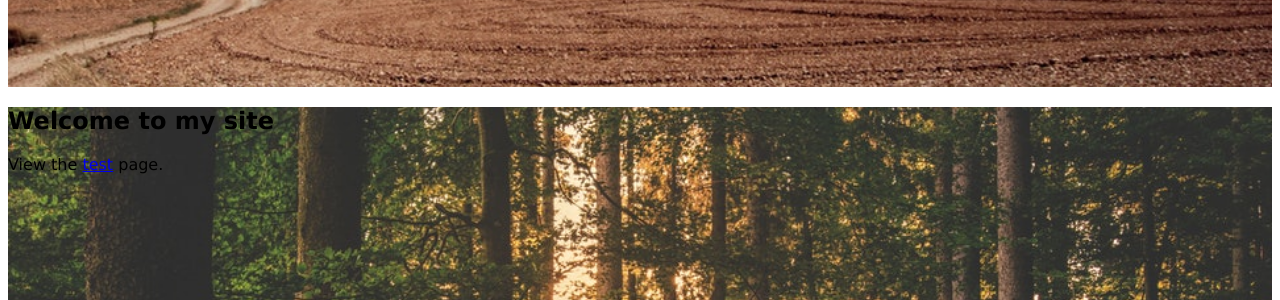
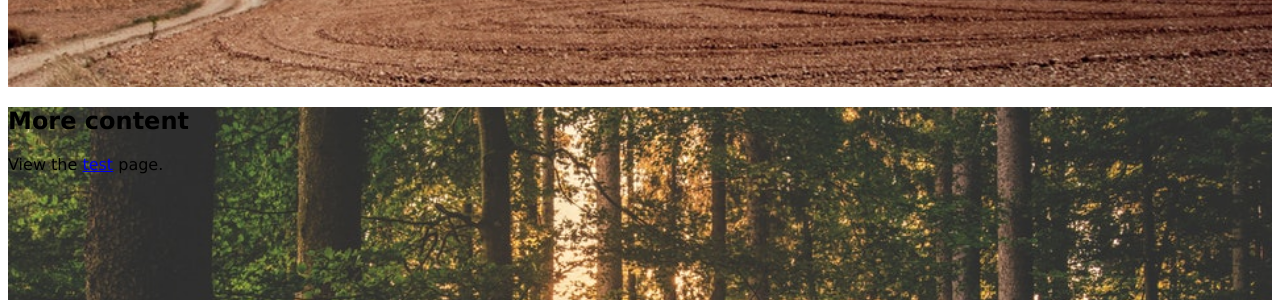
Before and after one commit to hikeithf/hikeithf.github.io, a Jekyll site: the page index.html, which Jekyll copies as it is, in a window 1280 px wide and 1400 px high. Shown: the part 521-821 px from the top of the window. Built offline with Jekyll 4.4.1, drawn with Linux system fonts in a browser that asks for light colours; some of the changed text lies outside the part shown.

Commit message:
Update index.html

```diff
--- a/index.html
+++ b/index.html
@@ -22,11 +22,11 @@
   </div>
   </div>
 <div class="middle">
-<h2>Welcome to my site</h2>
+<h2>More content</h2>
 <p>View the <a href="/test">test</a> page.</p>
   </div>
   <div class="bottom">
-<h2>Welcome to my site</h2>
+<h2>Say hi!</h2>
 <p>View the <a href="/test">test</a> page.</p>
     </div>
     <!--Footer -->
```
